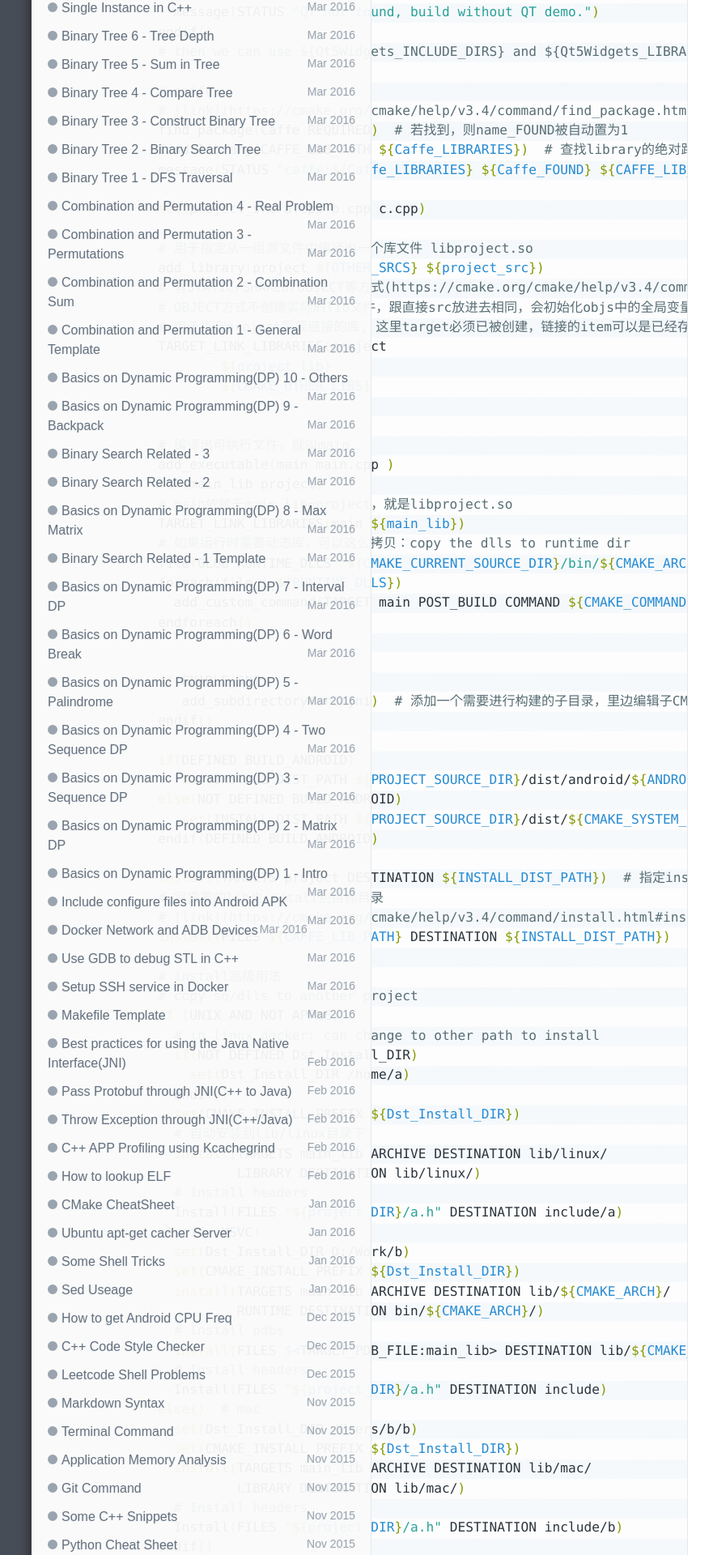
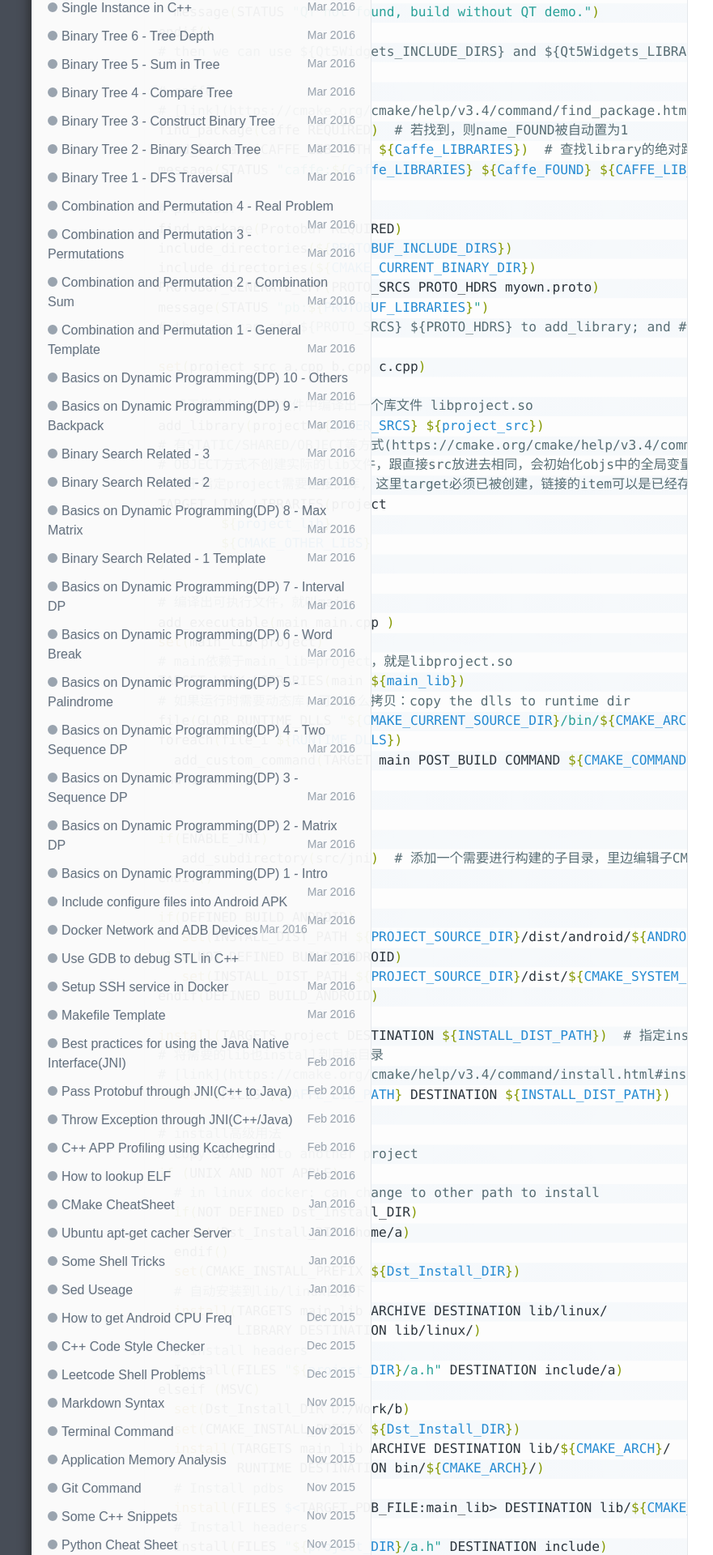
Before and after one commit to wykvictor/wykvictor.github.io, a Jekyll site: the page built from _posts/resources/2016-01-27-CMake-Cheatsheet.md, in a window 1280 px wide. Shown: the part 2138-4058 px from the top of the page at 81% size, without its empty margins (126-1007 px from the left). Built offline with Jekyll 4.4.1, drawn with Linux system fonts in a browser that asks for light colours; some of the changed text lies outside the part shown.

Commit message:
update Cmake md: add find protobuf

```diff
--- a/_posts/resources/2016-01-27-CMake-Cheatsheet.md
+++ b/_posts/resources/2016-01-27-CMake-Cheatsheet.md
@@ -88,6 +88,14 @@ endif()
 find_package(Caffe REQUIRED)  # 若找到，则name_FOUND被自动置为1
 find_library(CAFFE_LIB_PATH ${Caffe_LIBRARIES})  # 查找library的绝对路径，存入变量
 message(STATUS "caffe:${Caffe_LIBRARIES} ${Caffe_FOUND} ${CAFFE_LIB_PATH}")
+
+# protobuf
+find_package(Protobuf REQUIRED)
+include_directories(${PROTOBUF_INCLUDE_DIRS})
+include_directories(${CMAKE_CURRENT_BINARY_DIR})
+PROTOBUF_GENERATE_CPP(PROTO_SRCS PROTO_HDRS myown.proto)
+message(STATUS "pb:${PROTOBUF_LIBRARIES}")
+# then we can add ${PROTO_SRCS} ${PROTO_HDRS} to add_library; and #include "myown.pb.h" in main.cpp
 
 set(project_src a.cpp b.cpp c.cpp)
 
```
